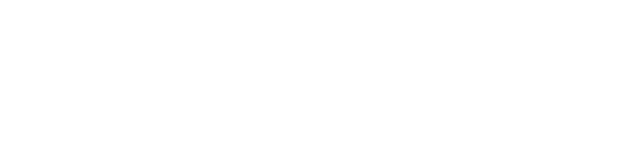
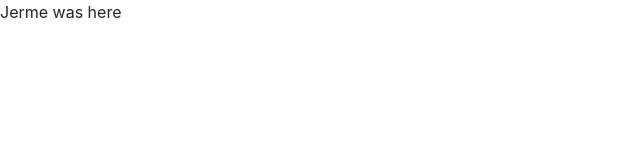
Before and after one commit to Jayromulus/UncirculatedTrifecta, a plain HTML site: page index.html in a window 1280 px wide. Shown: the whole page, without its empty margins (0-640 px from the left). Drawn offline with nearby package versions, Linux system fonts and the light colour scheme.

Commit message:
vandalized

```diff
--- a/index.html
+++ b/index.html
@@ -12,7 +12,7 @@
 
 <body>
 
-
+    Jerme was here
 
     <script src="https://code.jquery.com/jquery-3.4.1.slim.min.js"
         integrity="sha384-J6qa4849blE2+poT4WnyKhv5vZF5SrPo0iEjwBvKU7imGFAV0wwj1yYfoRSJoZ+n"
```
